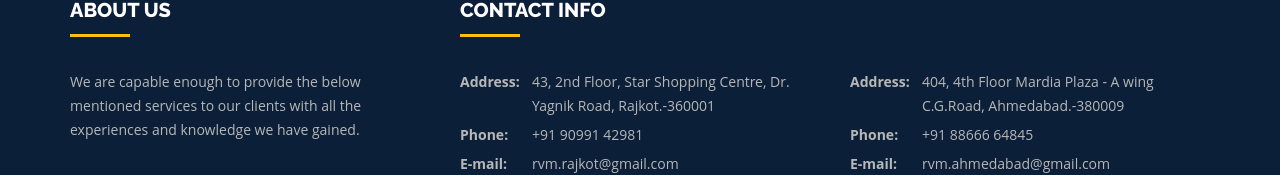
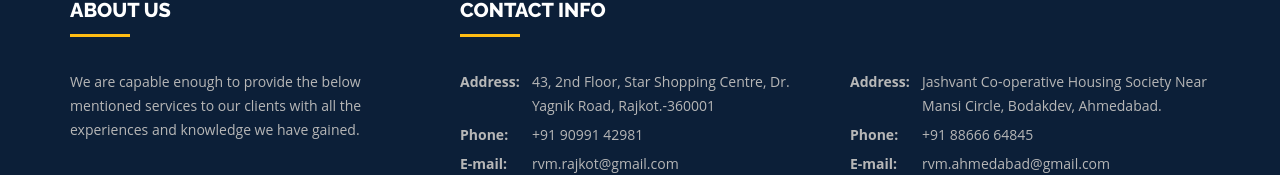
Before and after one commit to freshbitsweb/rvm-associates, a plain HTML site: page index.html in a window 1280 px wide. Shown: the part 3781-3956 px from the top of the page. Drawn offline with Linux system fonts and the light colour scheme.

Commit message:
text: Update address

```diff
--- a/index.html
+++ b/index.html
@@ -429,9 +429,9 @@
                             <li class="address clearfix">
                                 <span class="hl">Address:</span>
                                 <span class="text">
-                                        404, 4th Floor
-                                        Mardia Plaza - A wing
-                                        C.G.Road, Ahmedabad.-380009
+                                    Jashvant Co-operative Housing Society
+				    Near Mansi Circle,
+				    Bodakdev, Ahmedabad.
                                 </span>
                             </li>
                             <li class="phone clearfix">
```
